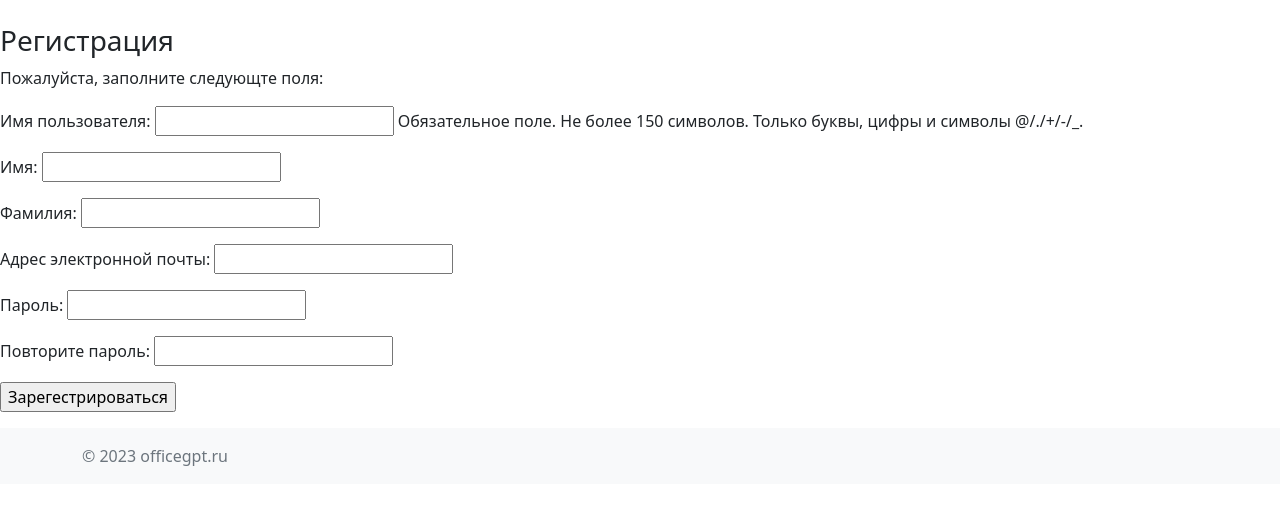
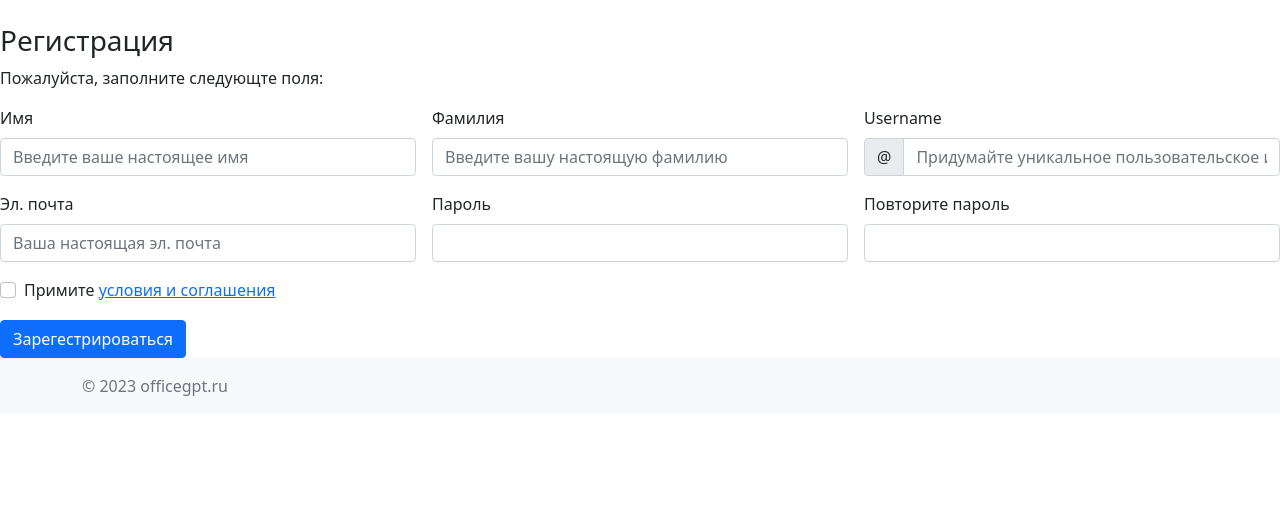
Before and after one commit to Narek12345/OfficeGPT, a Django app: page /account/register/ in a window 1280 px wide. Shown: the part 73-578 px from the top of the page. Run offline with Django 5.2, Linux system fonts and the light colour scheme.

Commit message:
Improved layout.

```diff
--- a/account/templates/account/register.html
+++ b/account/templates/account/register.html
@@ -5,9 +5,54 @@
 {% block content %}
 	<h3>Регистрация</h3>
 	<p>Пожалуйста, заполните следующте поля:</p>
-	<form method='post'>
+
+	<form class="row g-3" method='post' action="{% url 'account:register' %}">
 		{% csrf_token %}
-		{{ user_form.as_p }}
-		<p><input type="submit" value="Зарегестрироваться"></p>
+		<!-- Поле для ввода имени. -->
+		<div class="col-md-4">
+			<label for="validationDefault01" class="form-label">Имя</label>
+			<input type="text" name='first_name' class="form-control" id="validationDefault01" placeholder="Введите ваше настоящее имя" required>
+		</div>
+		<!-- Поле для ввода фамилии. -->
+		<div class="col-md-4">
+		 	<label for="validationDefault02" class="form-label">Фамилия</label>
+		 	<input type="text" name="last_name" class="form-control" id="validationDefault02" placeholder="Введите вашу настоящую фамилию" required>
+		</div>
+		<!-- Поле для ввода username. -->
+		<div class="col-md-4">
+			<label for="validationDefaultUsername" class="form-label">Username</label>
+			<div class="input-group">
+				<span class="input-group-text" id="inputGroupPrepend2">@</span>
+				<input type="text" name="username" class="form-control" id="validationDefaultUsername id_username"  aria-describedby="inputGroupPrepend2" placeholder="Придумайте уникальное пользовательское имя" required>
+			</div>
+		</div>
+		<!-- Поле для ввода email. -->
+		<div class="col-md-4">
+			<label for="validationDefault03" class="form-label">Эл. почта</label>
+			<input type="email" name="email" class="form-control" id="validationDefault03" placeholder="Ваша настоящая эл. почта" required>
+		</div>
+		<!-- Поле для ввода пароля. -->
+		<div class="col-md-4">
+			<label for="validationDefault04" class="form-label">Пароль</label>
+			<input type="password" name="password" class="form-control" id="validationDefault04" required>
+		</div>
+		<!-- Поле для повторного ввода пароля. -->
+		<div class="col-md-4">
+			<label for="validationDefault05" class="form-label">Повторите пароль</label>
+			<input type="password" name="password2" class="form-control" id="validationDefault05" required>
+		</div>
+		<!-- Кнопка для принятия условии и соглашении. -->
+		<div class="col-12">
+			<div class="form-check">
+				<input class="form-check-input" type="checkbox" value="" id="invalidCheck2" required>
+				<label class="form-check-label" for="invalidCheck2">
+					Примите <a href="/">условия и соглашения</a>
+				</label>
+			</div>
+		</div>
+		<div class="col-12">
+			<input class="btn btn-primary" type="submit" value="Зарегестрироваться">
+		</div>
 	</form>
+
 {% endblock %}
--- a/account/views.py
+++ b/account/views.py
@@ -1,5 +1,6 @@
 from django.shortcuts import render, redirect
 from django.contrib.auth import login, logout
+from django.contrib.auth.decorators import login_required
 
 from .forms import UserRegistrationForm
 
@@ -28,5 +29,6 @@ def logout_view(request):
 	return redirect('dashboard:dashboard')
 
 
+@login_required
 def profile(request):
 	return render(request, 'account/profile.html')
--- a/config/settings.py
+++ b/config/settings.py
@@ -131,6 +131,7 @@ DEFAULT_AUTO_FIELD = 'django.db.models.BigAutoField'
 
 
 # Перенаправления, связанные с действием на аккаунте.
+LOGIN_URL = 'account:login'
 LOGIN_REDIRECT_URL = "account:profile"
 LOGOUT_REDIRECT_URL = "/"
 
```
Also changed, not shown: account/templates/registration/login.html (+11 -3 lines).
